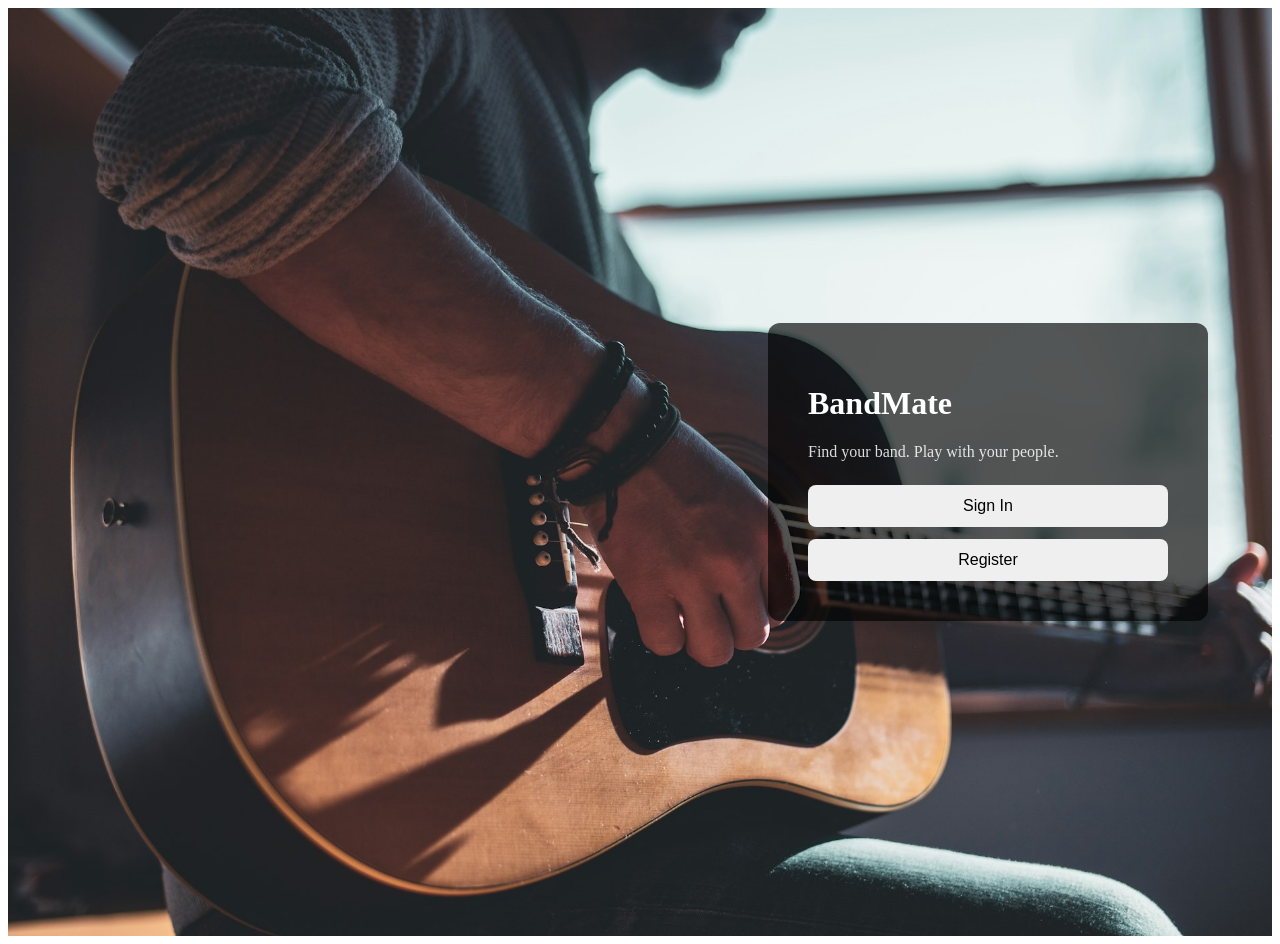
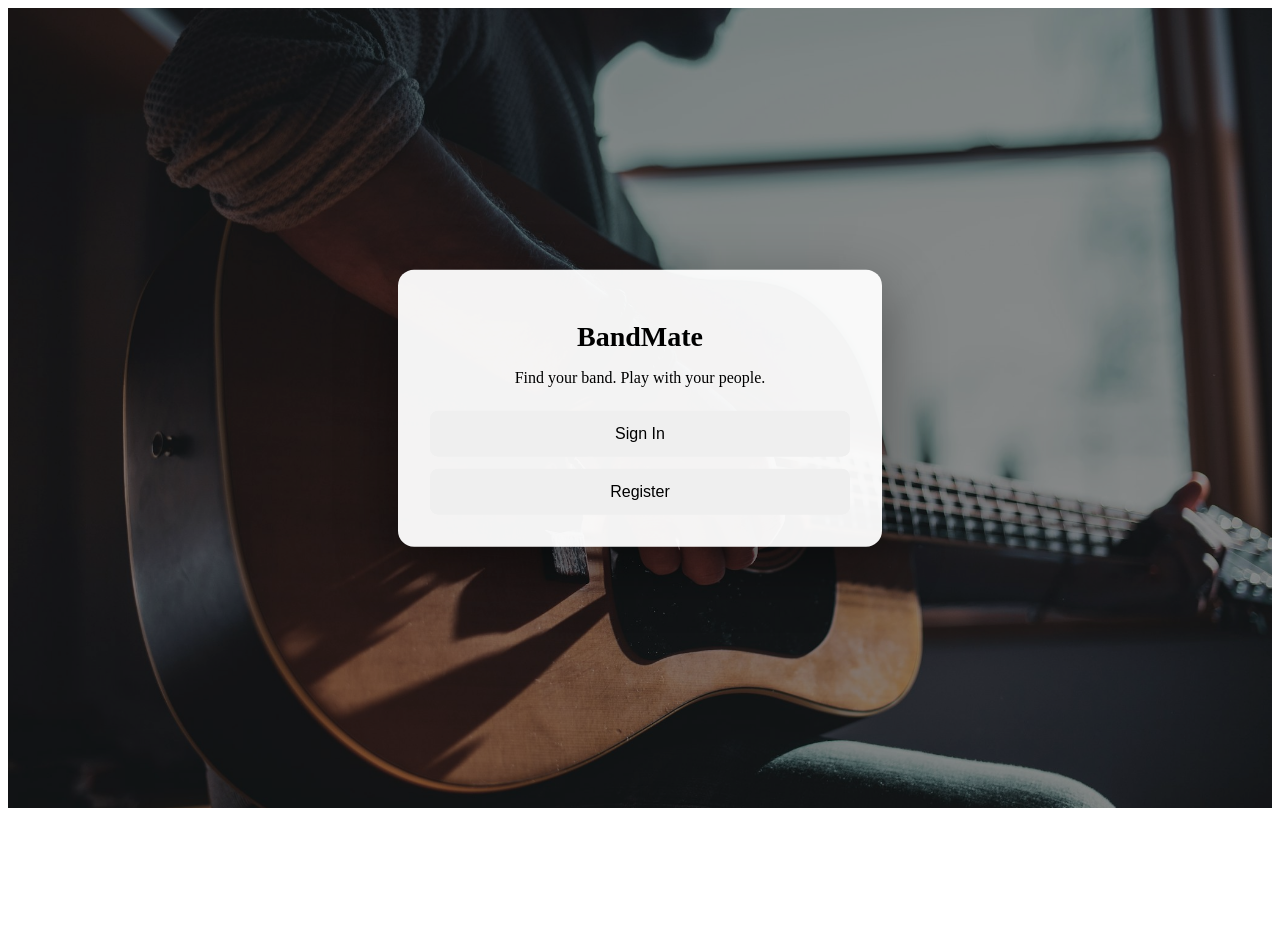
Before and after one commit to mejiasergio2002-max/BandMate, a Next.js app: page / in a window 1280 px wide. After the commit the page ends 816 px from the top, so only its background shows below. Built offline with nearby package versions, Linux system fonts and the light colour scheme.

Commit message:
Force deploy from TRAE

```diff
--- a/app/page.tsx
+++ b/app/page.tsx
@@ -1,4 +1,6 @@
-export default function Page() {
+// DEPLOY TEST — DO NOT REMOVE
+
+export default function HomePage() {
   return (
     <div
       style={{
@@ -6,41 +8,49 @@ export default function Page() {
         backgroundImage: "url('/landing.jpg')",
         backgroundSize: "cover",
         backgroundPosition: "center",
-        display: "flex",
-        alignItems: "center",
-        justifyContent: "flex-end",
-        padding: "4rem",
+        position: "relative",
       }}
     >
+      {/* Dark overlay */}
       <div
         style={{
-          background: "rgba(0,0,0,0.65)",
-          padding: "2.5rem",
-          borderRadius: "12px",
-          color: "white",
-          width: "360px",
+          position: "absolute",
+          inset: 0,
+          background: "rgba(0,0,0,0.45)",
+        }}
+      />
+
+      {/* Centered Card */}
+      <div
+        style={{
+          position: "absolute",
+          top: "50%",
+          left: "50%",
+          transform: "translate(-50%, -50%)",
+          background: "rgba(255,255,255,0.95)",
+          padding: "32px",
+          borderRadius: "16px",
+          width: "100%",
+          maxWidth: "420px",
+          textAlign: "center",
+          boxShadow: "0 20px 60px rgba(0,0,0,0.4)",
         }}
       >
-        <h1 style={{ fontFamily: "serif", fontSize: "32px" }}>
-          BandMate
-        </h1>
-
-        <p style={{ marginBottom: "1.5rem", opacity: 0.85 }}>
+        <h1 style={{ fontSize: "28px", marginBottom: "8px" }}>BandMate</h1>
+        <p style={{ marginBottom: "24px" }}>
           Find your band. Play with your people.
         </p>
 
-        <button style={buttonStyle}>Sign In</button>
-        <button style={{ ...buttonStyle, marginTop: 12 }}>
-          Register
-        </button>
+        <button style={btnStyle}>Sign In</button>
+        <button style={{ ...btnStyle, marginTop: "12px" }}>Register</button>
       </div>
     </div>
   );
 }
 
-const buttonStyle = {
+const btnStyle = {
   width: "100%",
-  padding: "12px",
+  padding: "14px",
   fontSize: "16px",
   borderRadius: "8px",
   border: "none",
```
